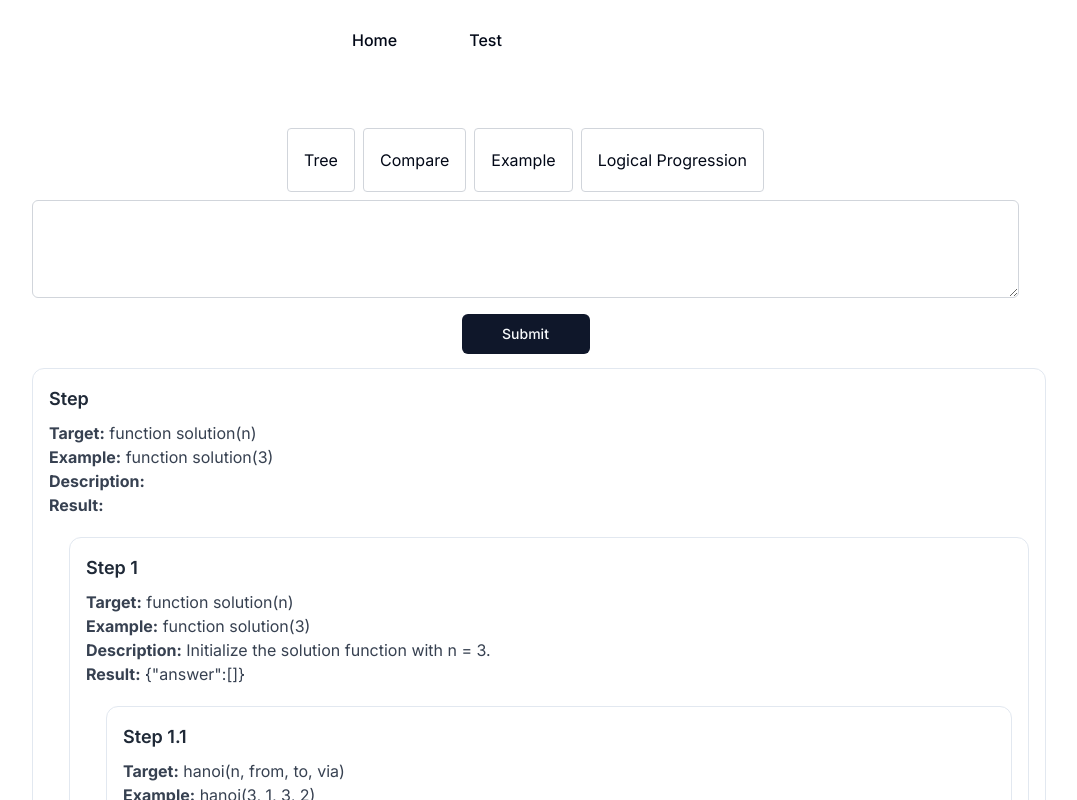
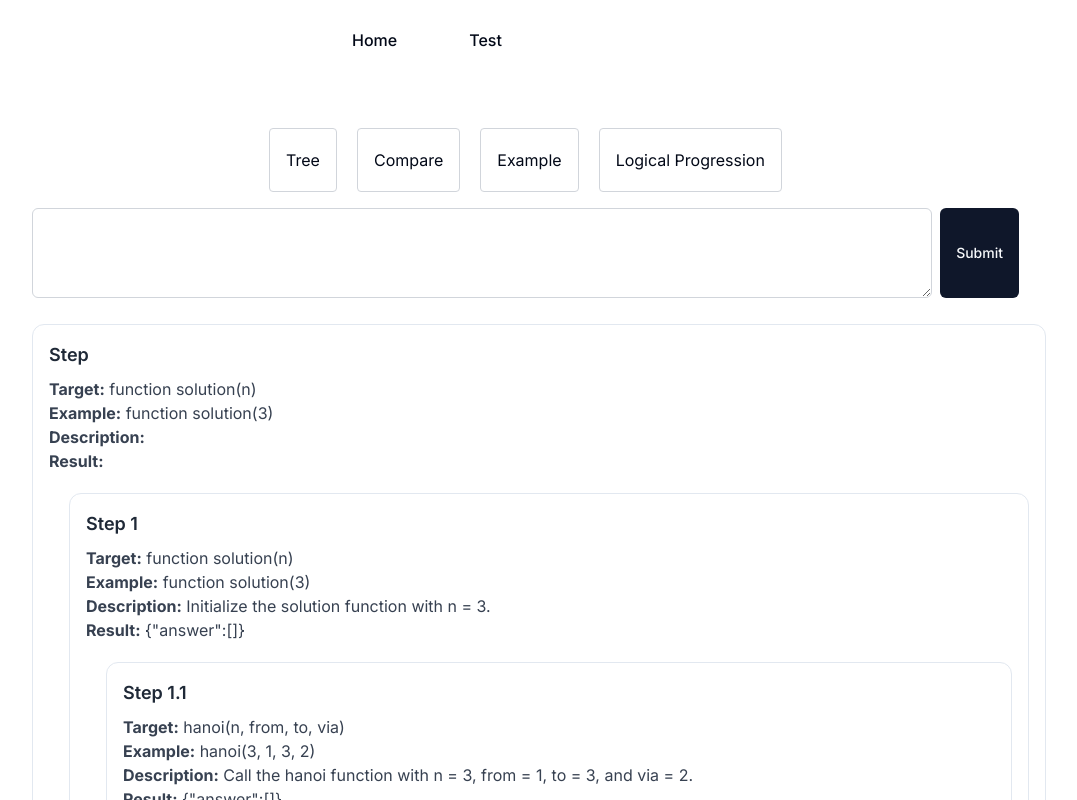
Before and after one commit to chiacn/text-to-diagram, a Next.js app: page / in a window 1280 px wide. Shown: the top 800 px of the page, without its empty margins (96-1173 px from the left). Built offline with nearby package versions, Linux system fonts and the light colour scheme.

Commit message:
style: DiagramContainer, Item style 변경

```diff
--- a/src/components/CommonTogleGroup.tsx
+++ b/src/components/CommonTogleGroup.tsx
@@ -7,6 +7,7 @@ interface ToggleGroupsProps {
   setSelectedToggle:
     | ((value: string) => void)
     | Dispatch<SetStateAction<string | null>>;
+  gap?: number;
 }
 type ToggleItem = {
   value: string;
@@ -16,12 +17,14 @@ export default function CommonToggleGroups({
   items,
   selectedValue,
   setSelectedToggle,
+  gap,
 }: ToggleGroupsProps) {
   return (
     <ToggleGroup
       type="single"
       onValueChange={(value: string) => setSelectedToggle(value)}
-      className="flex gap-2"
+      className="flex"
+      style={{ gap: `${gap ? gap : 12}px` }}
     >
       {items.map((item) => (
         <ToggleGroupItem
--- a/src/components/flow/DiagramContainer.tsx
+++ b/src/components/flow/DiagramContainer.tsx
@@ -460,6 +460,7 @@ export default function DiagramContainer() {
           items={inquiryTypeList}
           selectedValue={inquiryType}
           setSelectedToggle={setInquiryType}
+          gap={20}
         />
         {/* <textarea
           name="postContent"
@@ -469,23 +470,28 @@ export default function DiagramContainer() {
           className="border border-gray-300 mt-2"
         ></textarea> */}
 
+        <div className="flex w-full mt-4">
           <Textarea
             name="postContent"
             rows={4}
             cols={40}
             onChange={(e) => setQuestion(e.target.value)}
-          className={`border border-gray-300 mt-2`}
+            className={`border border-gray-300 flex-4 w-full h-[90px]`}
           ></Textarea>
-        <Button onClick={submitPrompt} className="mt-4 w-32">
+          <Button
+            onClick={submitPrompt}
+            className="w-32 h-[90px] ml-2 flex-1 justify-center item-center"
+          >
             Submit
           </Button>
+        </div>
       </div>
 
       {/* 상단 스크롤 ---------------------------------------------------- */}
       <div
         ref={topScrollRef}
         onScroll={() => syncScroll("top")}
-        className="scrollbar-custom w-[80vw] mb-1 sticky top-0 z-20"
+        className="scrollbar-custom w-[80vw] mt-4 sticky top-0 z-20"
       >
         <div
           className="h-[2px]"
```
Lines whose indentation alone changed are shown as unchanged.
